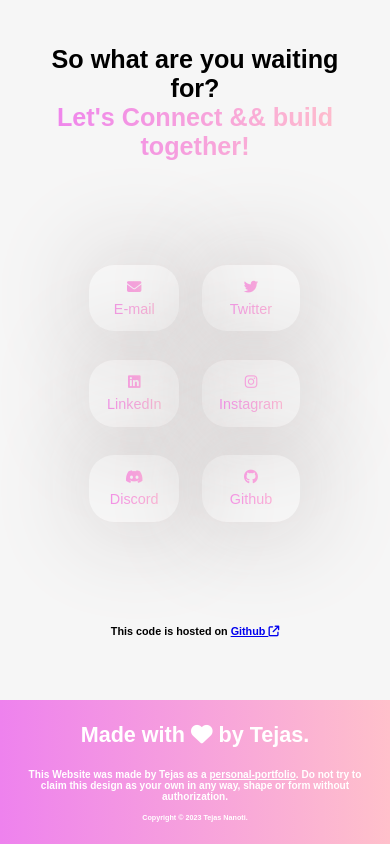
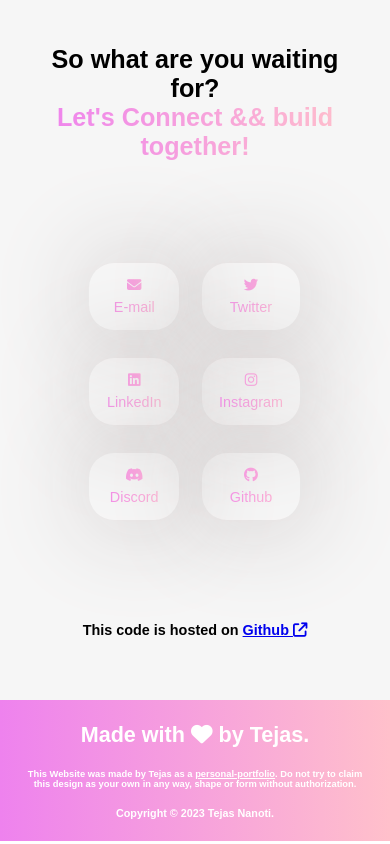
Before and after one commit to Goldfish7718/personal-portfolio, a website: page index.html in a window 390 px wide. Shown: the part 5550-6394 px from the top of the page. Drawn offline with nearby package versions, Linux system fonts and the light colour scheme; files that its build step writes are made by us from their sources; a web font is replaced by a local one.

Commit message:
Added small responsive tweaks

```diff
--- a/sass/_components.scss
+++ b/sass/_components.scss
@@ -559,14 +559,6 @@
         }
     }
 
-    &__links-1 {
-
-    }
-
-    &__links-2 {
-
-    }
-
     &__link-item {
         margin: 2rem 2rem;
         padding: 2rem;
@@ -597,11 +589,28 @@
             align-items: center;
             width: 80%;
         }
+
+        @media only screen and (min-width: variables.$screen-1100px) {
+            width: 20%;
+        }
     }
 
     &__repository {
         font-size: 1.5rem;
         text-align: center;
+
+        & > a {
+
+            transition: all .2s;
+
+            &:hover {
+                color: purple;
+            }
+        }
+
+        @media only screen and (max-width: variables.$screen-large) {
+            font-size: 2rem;
+        }
     }
 }
 
@@ -622,6 +631,11 @@
 
     @media only screen and (max-width: variables.$screen-larger) {
         text-align: center;
+        padding: 5rem;
+    }
+
+    @media only screen and (max-width: variables.$screen-large) {
+        padding: 3rem;
     }
 
     &__title {
@@ -643,6 +657,13 @@
 
     &__legal-text {
 
+        @media only screen and (max-width: variables.$screen-larger) {
+            font-size: 1.8rem;
+        }
+
+        @media only screen and (max-width: variables.$screen-large) {
+            font-size: 1.3rem;
+        }
     }
 
     &__personal-portfolio {
@@ -652,5 +673,10 @@
     &__copyright {
         margin-top: 1.5rem;
         font-size: 1rem;
+
+        @media only screen and (max-width: variables.$screen-larger) {
+            font-size: 1.5rem;
+            margin-top: 2.5rem;
+        }
     }
 }
```
